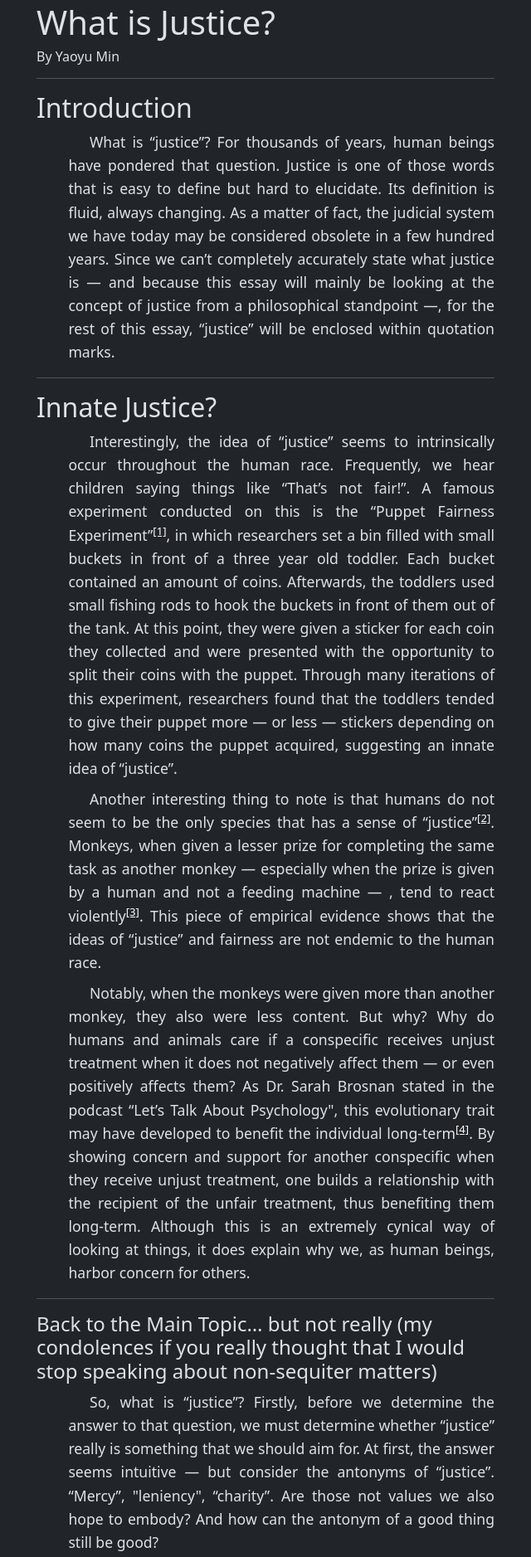
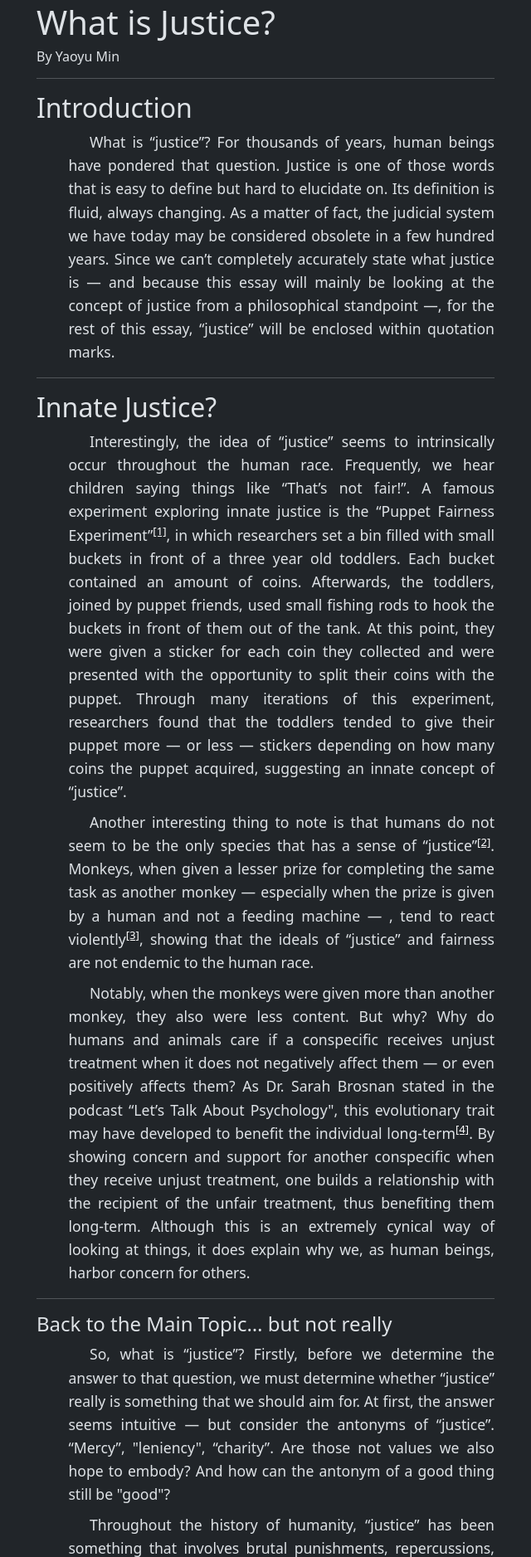
Before and after one commit to methecoderyeah/There-Will-Be-Wolves, a Flask app: page /what-is-justice in a window 1280 px wide. Shown: the part 120-1997 px from the top of the page at 83% size, without its empty margins (320-960 px from the left). Run offline with Flask 3, Linux system fonts and the light colour scheme.

Commit message:
fixed grammar for this page

```diff
--- a/templates/what_is_justice.html
+++ b/templates/what_is_justice.html
@@ -11,23 +11,23 @@
 
     <div>
         <h2>Introduction</h2>
-        <p style="padding-left: 3vw;" class="indent">What is “justice”? For thousands of years, human beings have pondered that question. Justice is one of those words that is easy to define but hard to elucidate. Its definition is fluid, always changing. As a matter of fact, the judicial system we have today may be considered obsolete in a few hundred years. Since we can’t completely accurately state what justice is &mdash; and because this essay will mainly be looking at the concept of justice from a philosophical standpoint &mdash;, for the rest of this essay, “justice” will be enclosed within quotation marks.</p>
+        <p style="padding-left: 3vw;" class="indent">What is “justice”? For thousands of years, human beings have pondered that question. Justice is one of those words that is easy to define but hard to elucidate on. Its definition is fluid, always changing. As a matter of fact, the judicial system we have today may be considered obsolete in a few hundred years. Since we can’t completely accurately state what justice is &mdash; and because this essay will mainly be looking at the concept of justice from a philosophical standpoint &mdash;, for the rest of this essay, “justice” will be enclosed within quotation marks.</p>
     </div>
     <hr>
 
     <div>
         <h2>Innate Justice?</h2>
-        <p style="padding-left: 3vw;" class="indent">Interestingly, the idea of “justice” seems to intrinsically occur throughout the human race. Frequently, we hear children saying things like “That’s not fair!”. A famous experiment conducted on this is the “Puppet Fairness Experiment”<sup><a href="https://www.bbc.com/news/science-environment-19421644">[1]</a></sup>, in which researchers set a bin filled with small buckets in front of a three year old toddler. Each bucket contained an amount of coins. Afterwards, the toddlers used small fishing rods to hook the buckets in front of them out of the tank. At this point, they were given a sticker for each coin they collected and were presented with the opportunity to split their coins with the puppet. Through many iterations of this experiment, researchers found that the toddlers tended to give their puppet more &mdash; or less &mdash; stickers depending on how many coins the puppet acquired, suggesting an innate idea of “justice”.</p>
-	    <p style="padding-left: 3vw;" class="indent">Another interesting thing to note is that humans do not seem to be the only species that has a sense of “justice”<sup><a href="https://www.sciencedirect.com/science/article/abs/pii/S1090513822000939">[2]</a></sup>. Monkeys, when given a lesser prize for completing the same task as another monkey &mdash; especially when the prize is given by a human and not a feeding machine &mdash; , tend to react violently<sup><a href="https://www.sciencedaily.com/releases/2023/03/230302114205.htm">[3]</a></sup>. This piece of empirical evidence shows that the ideas of “justice” and fairness are not endemic to the human race.</p>
+        <p style="padding-left: 3vw;" class="indent">Interestingly, the idea of “justice” seems to intrinsically occur throughout the human race. Frequently, we hear children saying things like “That’s not fair!”. A famous experiment exploring innate justice is the “Puppet Fairness Experiment”<sup><a href="https://www.bbc.com/news/science-environment-19421644">[1]</a></sup>, in which researchers set a bin filled with small buckets in front of a three year old toddlers. Each bucket contained an amount of coins. Afterwards, the toddlers, joined by puppet friends,  used small fishing rods to hook the buckets in front of them out of the tank. At this point, they were given a sticker for each coin they collected and were presented with the opportunity to split their coins with the puppet. Through many iterations of this experiment, researchers found that the toddlers tended to give their puppet more &mdash; or less &mdash; stickers depending on how many coins the puppet acquired, suggesting an innate concept of “justice”.</p>
+	    <p style="padding-left: 3vw;" class="indent">Another interesting thing to note is that humans do not seem to be the only species that has a sense of “justice”<sup><a href="https://www.sciencedirect.com/science/article/abs/pii/S1090513822000939">[2]</a></sup>. Monkeys, when given a lesser prize for completing the same task as another monkey &mdash; especially when the prize is given by a human and not a feeding machine &mdash; , tend to react violently<sup><a href="https://www.sciencedaily.com/releases/2023/03/230302114205.htm">[3]</a></sup>, showing that the ideals of “justice” and fairness are not endemic to the human race.</p>
         <p style="padding-left: 3vw;" class="indent">Notably, when the monkeys were given more than another monkey, they also were less content. But why? Why do humans and animals care if a conspecific receives unjust treatment when it does not negatively affect them &mdash; or even positively affects them? As Dr. Sarah Brosnan stated in the podcast “Let’s Talk About Psychology", this evolutionary trait may have developed to benefit the individual long-term<sup><a href="https://www.apa.org/news/podcasts/speaking-of-psychology/fairness#:~:text=Questions%20of%20fairness%2C%20justice%2C%20and%20morality%20might%20seem,suggests%20that%20nonhuman%20animals%20notice%20inequality%20as%20well.">[4]</a></sup>. By showing concern and support for another conspecific when they receive unjust treatment, one builds a relationship with the recipient of the unfair treatment, thus benefiting them long-term. Although this is an extremely cynical way of looking at things, it does explain why we, as human beings, harbor concern for others.</p></p>
     </div>
     <hr>
 
     <div>
-        <h4>Back to the Main Topic… but not really (my condolences if you really thought that I would stop speaking about non-sequiter matters)</h2>
-        <p style="padding-left: 3vw;" class="indent">So, what is “justice”? Firstly, before we determine the answer to that question, we must determine whether “justice” really is something that we should aim for. At first, the answer seems intuitive &mdash; but consider the antonyms of “justice”. “Mercy”, "leniency", “charity”. Are those not values we also hope to embody? And how can the antonym of a good thing still be good?</p>
-        <p style="padding-left: 3vw;" class="indent">Throughout the history of humanity, “justice” has been something that involves punishment, repercussions, and reprisals. It seeks to prioritize order over fairness, and although “justice” and “fairness” can be used under the same contexts, “justice” seeks to instill fear, while fairness does not. And instead of focusing on improvement, “justice” focuses on punishment. “Justice” also gives an excuse for cruelty, sometimes causing more harm than it does good. And, despite our best efforts, no modern judicial system is completely free of bias or completely neutral. Can something like this really be good?</p>
-        <p style="padding-left: 3vw;" class="indent">Although that is an eloquent argument, of course “justice” is good. Even the most rudimentary government employs some system of “justice”. No government can function without “justice”. With no “justice”, there is no order. And with no order, there is no stability. And without stability, the development of technology stagnates like it did during the dark ages.</p>
+        <h4>Back to the Main Topic… but not really</h2>
+        <p style="padding-left: 3vw;" class="indent">So, what is “justice”? Firstly, before we determine the answer to that question, we must determine whether “justice” really is something that we should aim for. At first, the answer seems intuitive &mdash; but consider the antonyms of “justice”. “Mercy”, "leniency", “charity”. Are those not values we also hope to embody? And how can the antonym of a good thing still be "good"?</p>
+        <p style="padding-left: 3vw;" class="indent">Throughout the history of humanity, “justice” has been something that involves brutal punishments, repercussions, and reprisals. It seeks to prioritize order over fairness, and although “justice” and “fairness” can be used under the same contexts, “justice” seeks to instill fear, while fairness does not. And instead of focusing on improvement, “justice” focuses on punishment. “Justice” also gives an excuse for cruelty, sometimes causing more harm than it does good. And, despite our best efforts, no modern judicial system is completely free of bias or completely neutral. Can something like this really be "good"?</p>
+        <p style="padding-left: 3vw;" class="indent">Although that is an eloquent argument, of course “justice” is good, or at least benificial. Even the most rudimentary government employs some system of “justice”. No government can function without “justice”. With no “justice”, there is no order. And with no order, there is no stability. And without stability, the development of technology and the advancement of humanity stagnates like it did during the dark ages.</p>
         <p style="padding-left: 3vw;" class="indent">However, it is imperative to note that our “justice” system is less than ideal, and that “justice” may not be the best method of preventing crime.</p>
     </div>
     <hr>
@@ -35,7 +35,7 @@
     <div>
         <h2>Main Topic (Finally)</h2>
         <p style="padding-left: 3vw;" class="indent">With all this in mind, we can begin to answer the question of what “justice” really is. At its very base, “justice” is “the treatment of individuals fairly<sup><a href="https://en.wikipedia.org/wiki/Justice">[7]</a></sup>” There are many ideas of where “justice” should be derived from, from religion to natural law. Over the next few paragraphs, we will briefly discuss some of these ideas.</p>
-        <p style="padding-left: 3vw;" class="indent">One of the most interesting forms of “justice” is Utilitarian justice. Under the principles of Utilitarian justice, “justice” should seek to maximize the well being of the general population. Utilitarian justice has three ways of achieving this. Firstly, Utilitarian justice aims to deter people by instilling fear of the reprisals of their actions. Secondly, Utilitarian justice rehabilitates people by punishing them in ways that educate them not to commit crimes. Tertiarily, Utilitarian justice imprisons those who cannot be rehabilitated, ensuring that they do not cause further harm in the future. By Utilitarian “justice”, anything that profits the greater good of the general population should be enacted. Because of this, punishment, no matter how severe, should be carried out. This may lead to innocent people being punished, or people who committed minor crimes being punished severely.</p>
+        <p style="padding-left: 3vw;" class="indent">One of the most interesting forms of “justice” is Utilitarian justice. Under the principles of Utilitarian justice, “justice” should seek to maximize the wellbeing of the general population. Utilitarian justice has three methods of achieving this. Firstly, Utilitarian justice aims to deter people by instilling fear of the reprisals of their actions. Secondarily, Utilitarian justice rehabilitates people by punishing them in ways that educate them not to commit crimes. Tertiarily, Utilitarian justice imprisons those who cannot be rehabilitated, ensuring that they do not cause further harm in the future. By Utilitarian justice, anything that profits the greater good of the general population should be enacted. Because of this, punishment, no matter how severe, should be carried out. This may lead to innocent people being punished, or people who committed minor crimes being punished severely.</p>
         <p style="padding-left: 3vw;" class="indent">The second major form of “justice” is Retributive justice. In Retributive justice”, offenders of a crime should be punished in a way that mirrors the crime they committed<sup><a href="https://en.wikipedia.org/wiki/Retributive_justice">[8]</a></sup> &mdash; “an eye for an eye”. Retributive justice is targeted less at an individual and more at the crimes that the individual has committed. It is the only judicial system that is intrinsically free of bias. Retributive justice punishes the offender, discourages committing crime, and typically makes the offender compensate the victim. The basis of Retributive justice is natural law<sup><a href="https://www.academia.edu/110999437/Retributive_Justice_and_Natural_Law">[9]</a></sup> in that an offender must receive the punishment equal to the pain he/she inflicted on another.</p>
         <p style="padding-left: 3vw;" class="indent">The third and final major form of “justice” is Retributive and Restorative justice. According to its principals, Retributive justice, as aforementioned, seeks revenge instead of change. As such, it is an ineffective way of carrying out justice. Retributive justice aims to rehabilitate offenders while also repairing the harm that was done to the victim and/or their family</p>
     </div>
```
